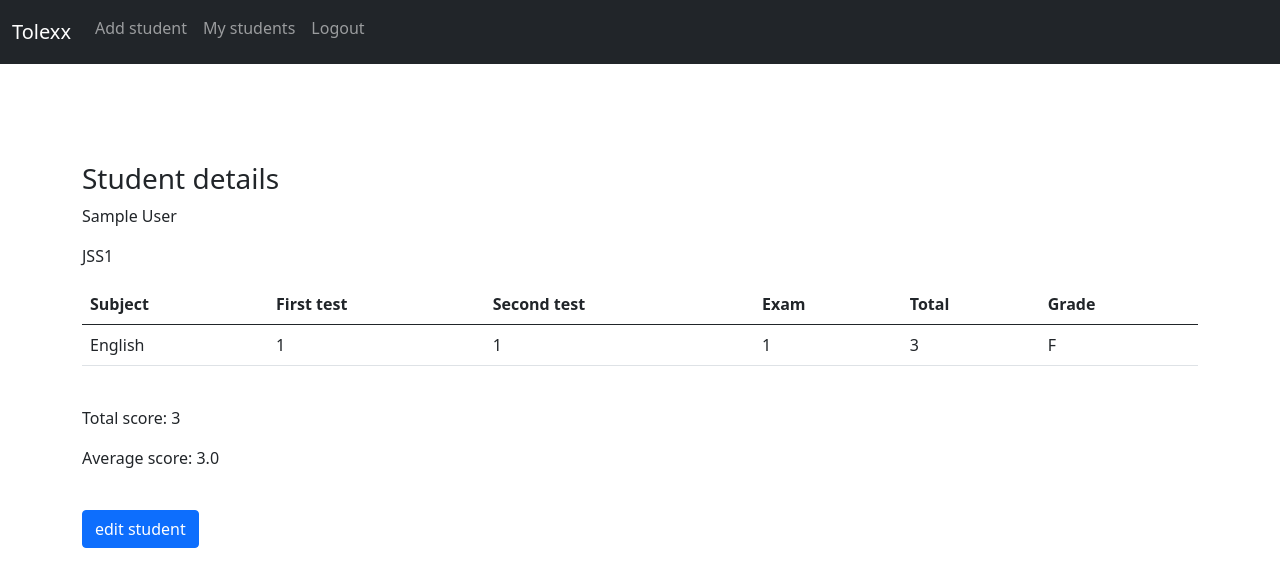
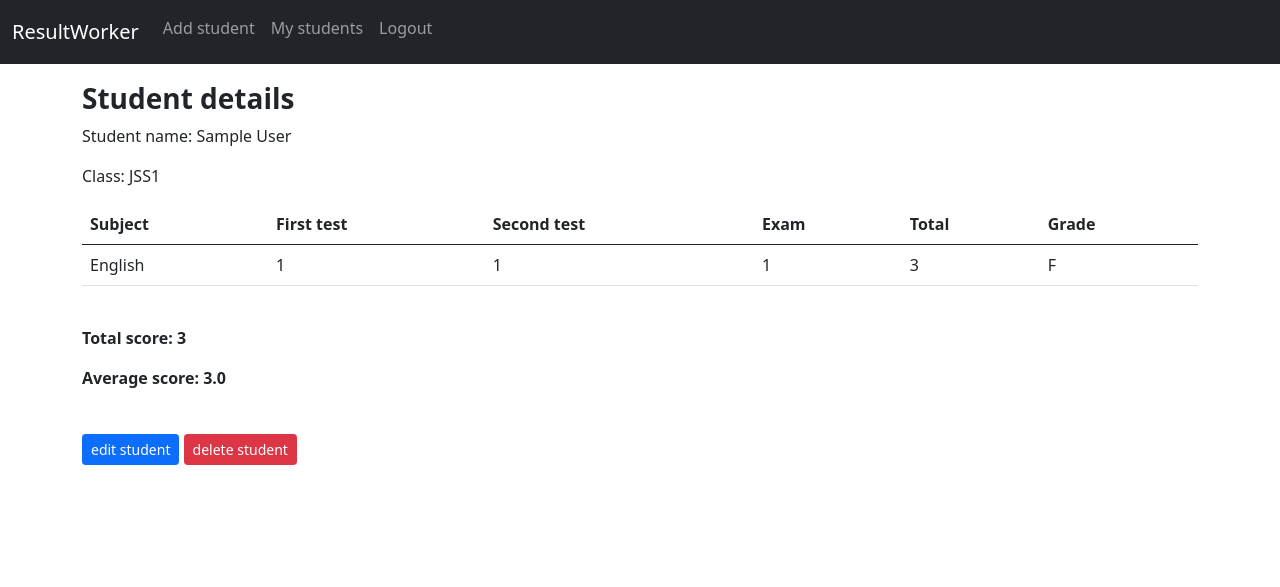
Before and after one commit to 4tolexx/resultworker, a Django app: page /student-detail/1 in a window 1280 px wide. Shown: the top 587 px of the page. Run offline with Django 3.2, Linux system fonts and the light colour scheme; a user stored in the database is signed in; tables that the repository leaves empty hold one stand-in row (values such as "Sample post"); some libraries are stand-ins or nearby versions.

Commit message:
made changes to some files

```diff
--- a/result/check/admin.py
+++ b/result/check/admin.py
@@ -3,5 +3,3 @@ from .models import Student, Score
 
 admin.site.register(Student)
 admin.site.register(Score)
-
-# Register your models here.
--- a/result/check/forms.py
+++ b/result/check/forms.py
@@ -1,6 +1,7 @@
 from django.forms import ModelForm
 from .models import Student, Score
 from django.utils.translation import gettext_lazy as _
+
 
 class StudentForm(ModelForm):
     class Meta:
@@ -8,5 +9,6 @@ class StudentForm(ModelForm):
         fields = ["name", "level",]
 
         help_texts = {
-            "name": _("enter student's full name")
+            "name": _("enter student's full name"),
+            "level": _("select student's class")
         }
--- a/result/check/templates/account/login.html
+++ b/result/check/templates/account/login.html
@@ -12,7 +12,7 @@
 <main>
   <div class="container">
     <section class="mb-4">
-          <h1>{% trans "Sign In" %}</h1>
+          <h1 class="fw-bold">{% trans "Sign In" %}</h1>
           <P>login to add students and see your list of added students</P>
           {% get_providers as socialaccount_providers %}
 
--- a/result/check/templates/account/logout.html
+++ b/result/check/templates/account/logout.html
@@ -8,7 +8,7 @@
 
 {% block content %}
 <div class="container">
-  <h1>{% trans "Sign Out" %}</h1>
+  <h1 class="fw-bold">{% trans "Sign Out" %}</h1>
 
  <p>{% trans 'Are you sure you want to sign out?' %}</p>
 
--- a/result/check/templates/account/password_change.html
+++ b/result/check/templates/account/password_change.html
@@ -8,7 +8,7 @@
 
 {% block content %}
 <div class="container" style="padding-top: 10px;">
-    <h3 class="font-weight-bold">{% trans "Change Password" %}</h3>
+    <h3 class="fw-bold">{% trans "Change Password" %}</h3>
 
     <form method="POST" action="{% url 'account_change_password' %}" class="password_change">
         {% csrf_token %}
--- a/result/check/templates/account/password_reset.html
+++ b/result/check/templates/account/password_reset.html
@@ -10,7 +10,7 @@
 {% block content %}
 
 <div class="container" style="padding-top: 10px;">
-    <h3 class="font-weight-bold">Password Reset</h1>
+    <h3 class="fw-bold">Password Reset</h1>
     {% if user.is_authenticated %}
     {% include "account/snippets/already_logged_in.html" %}
     {% endif %}
--- a/result/check/templates/account/password_reset_done.html
+++ b/result/check/templates/account/password_reset_done.html
@@ -6,7 +6,7 @@
 {% block head_title %}{% trans "Password Reset" %}{% endblock %}
 
 {% block content %}
-    <h1>{% trans "Password Reset" %}</h1>
+    <h1 class="fw-bold">{% trans "Password Reset" %}</h1>
 
     {% if user.is_authenticated %}
     {% include "account/snippets/already_logged_in.html" %}
--- a/result/check/templates/account/password_set.html
+++ b/result/check/templates/account/password_set.html
@@ -8,7 +8,7 @@
 
 {% block content %}
 <div class="container" style="padding-top: 10px;">
-    <h3 class="font-weight-bold">Set Password</h3>
+    <h3 class="fw-bold">Set Password</h3>
 
     <form method="POST" action="{% url 'account_set_password' %}" class="password_set">
         {% csrf_token %}
--- a/result/check/templates/account/signup.html
+++ b/result/check/templates/account/signup.html
@@ -11,7 +11,7 @@
 <main>
   <div class="container">
     <section class="mb-4">
-          <h4 class="font-weight-bold">{% trans "Sign Up" %}</h4>
+          <h1 class="fw-bold">{% trans "Sign Up" %}</h1>
 
           <p>{% blocktrans %}Already have an account? Then please <a href="{{ login_url }}">sign in</a>.{% endblocktrans %}</p>
 
--- a/result/check/templates/base.html
+++ b/result/check/templates/base.html
@@ -7,33 +7,7 @@
     <meta name="viewport" content="width=device-width, initial-scale=1.0">
     <link rel="stylesheet" href="{% static '/css/bootstrap.min.css' %}">
     <script src="{% static '/js/bootstrap.bundle.min.js' %}"></script>
-    <script type="text/javascript">
-       var m = document.getElementsByClassName("alert");
-
-       setTimeout(function () {
-         if (m && m.length) {
-           m[0].classList.add('hide');
-         }
-       }, 3000)
-    </script>
-    <style type="text/css">
-       .alert {
-         position: relative;
-         opacity: 1;
-         visibility: visible;
-         transform: translate(0px);
-         transition: visibility 0s, opacity 250ms transform 250ms;
-       }
-
-       .alert-hide {
-         position: relative;
-         opacity: 0;
-         visibility: hidden;
-         transform: translate(-10px);
-         transition: visibility 0s 250ms, opacity 250ms, transform 250ms;
-       }
-    </style>
-    <title>Document</title>
+    <title>resultworker</title>
 </head>
 <body>
   <div class="container">
@@ -49,7 +23,7 @@
   </div>
   <nav class="navbar navbar-expand-md navbar-dark bg-dark fixed-top" style="background-color: #e3f2fd;" aria-label="Second navbar example">
       <div class="container-fluid">
-        <a class="navbar-brand" href="{% url 'home' %}">Tolexx</a>
+        <a class="navbar-brand" href="{% url 'home' %}">ResultWorker</a>
         <button class="navbar-toggler" type="button" data-bs-toggle="collapse" data-bs-target="#navbarsExample02" aria-controls="navbarsExample02" aria-expanded="false" aria-label="Toggle navigation">
           <span class="navbar-toggler-icon"></span>
         </button>
--- a/result/check/templates/check/student_creation_form.html
+++ b/result/check/templates/check/student_creation_form.html
@@ -2,7 +2,7 @@
 {% load crispy_forms_tags %}
 
 {% block content %}
-<div class="container" style="padding-top: 70px;">
+<div class="container" style="padding-top: 10px;">
     <div class="card">
         <div class="card-header">
             Add student
@@ -11,10 +11,10 @@
             <form method="POST">
                 {% csrf_token %}
 
-                <h3 class="font-weight-bold">Student profile</h3>
+                <h3 class="fw-bold">Student profile</h3>
                    {{ student_form | crispy }}
 
-                <h3 class="font-weight-bold" style="padding-top: 10px;">Score details</h3>
+                <h3 class="fw-bold" style="padding-top: 10px;">Score details</h3>
                    {{ formset | crispy }}
 
                 <button type="submit" class="btn btn-primary" style="margin-top: 10px;">add student</button>
--- a/result/check/templates/check/student_detail.html
+++ b/result/check/templates/check/student_detail.html
@@ -1,13 +1,14 @@
 {% extends "base.html" %}
 
 {% block content %}
-<div class="container" style="padding-top: 90px;">
-    <h3 class="font-weight-bold">Student details</h3>
-    <p>{{ student.name }}</p>
-    <p>{{ student.level }}</p>
+<div class="container" style="padding-top: 10px;">
+    <h3 class="fw-bold">Student details</h3>
+    <p>Student name: {{ student.name }}</p>
+    <p>Class: {{ student.level }}</p>
 
 
     {% for score in student_scores %}
+    <div class="table-responsive">
         <table class="table">
             <thead>
                 <tr>
@@ -30,16 +31,22 @@
                 </tr>
             </tbody>
         </table>
+    </div>
     {% endfor %}
 
     <br>
 
-    <P>Total score: {{ total.total }}</P>
-    <P>Average score: {{ average.average }}</P>
+    <P class="fw-bold">Total score: {{ total.total }}</P>
+    <P class="fw-bold">Average score: {{ average.average }}</P>
     <br>
 
     {% if request.user == student.author %}
-    <a role="button" class="btn btn-primary" href="{% url 'edit-student' student.id %}">edit student</a>
+    <a class="btn btn-primary btn-sm mt-1 mb-1" href="{% url 'edit-student' student.id %}">edit student</a>
     {% endif %}
+
+    {% if request.user == student.author %}
+    <a class="btn btn-danger btn-sm mt-1 mb-1" href="{% url 'student-delete' student.id %}">delete student</a>
+    {% endif %}
+
 </div>
 {% endblock %}
--- a/result/check/urls.py
+++ b/result/check/urls.py
@@ -8,4 +8,5 @@ urlpatterns = [
     path('', views.HomePageView.as_view(), name='home'),
     path('student-list/', views.StudentListView.as_view(), name='student-list'),
     path('student-detail/<int:pk>', views.StudentDetailView.as_view(), name='student-detail'),
+    path("student-delete/<int:pk>", views.StudentDeleteView.as_view(), name="student-delete"),
 ]
--- a/result/check/views.py
+++ b/result/check/views.py
@@ -1,14 +1,15 @@
 from django.shortcuts import render
+from django.urls import reverse_lazy
 from django.contrib.auth.decorators import login_required
 from django.contrib import messages
+from django.contrib.messages.views import SuccessMessageMixin
 from django.forms import inlineformset_factory
 from django.http import HttpResponseRedirect
 from .models import Student, Score
 from .forms import StudentForm
-from django.views.generic import DetailView, ListView, TemplateView
-from django.contrib.auth.mixins import LoginRequiredMixin
+from django.views.generic import DetailView, ListView, TemplateView, DeleteView
+from django.contrib.auth.mixins import LoginRequiredMixin, UserPassesTestMixin
 from django.db.models import F, Sum, Avg
-
 
 
 class HomePageView(TemplateView):
@@ -45,7 +46,7 @@ def add_student(request):
                 created_student.save()
                 formset.save()
 
-                messages.success(request, "Student details successfully added")
+                messages.success(request, "Student's details successfully added")
                 return HttpResponseRedirect(created_student.get_absolute_url())
     else:
         student_form = StudentForm(instance=student)
@@ -79,6 +80,7 @@ def edit_student(request, id):
                 student_edit.save()
                 formset.save()
 
+                messages.success(request, "Student's details successfully updated")
                 return HttpResponseRedirect(student_edit.get_absolute_url())
 
     else:
@@ -86,6 +88,7 @@ def edit_student(request, id):
         formset = StudentFormset(instance=student)
 
     return render(request, "check/student_creation_form.html", {"student_form":student_form, "formset":formset})
+
 
 
 class StudentDetailView(DetailView):
@@ -112,7 +115,24 @@ class StudentListView(LoginRequiredMixin, ListView):
 
     def get_context_data(self, **kwargs):
         context = super().get_context_data(**kwargs)
-        context["student_scores"] = Score.objects.filter(student__id=self.kwargs.get("pk"))
-        context["total"] = Score.objects.filter(student__id=self.kwargs.get("pk")).annotate(sum_test=F("first_test") + F("second_test") + F("exam")).aggregate(total=Sum("sum_test"))
-        context["average"] = Score.objects.filter(student__id=self.kwargs.get("pk")).annotate(sum_test=F("first_test") + F("second_test") + F("exam")).aggregate(average=Avg("sum_test"))
+        context["my_student"] = Student.objects.filter(author=self.request.user).values("name","id").annotate(sum=F("score__first_test") + F("score__second_test") + F("score__exam")).values("name","id").annotate(total=Sum("sum")).order_by("-total")
         return context
+
+
+
+class StudentDeleteView(LoginRequiredMixin, SuccessMessageMixin, UserPassesTestMixin, DeleteView):
+    model = Student
+    template_name_suffix = "_confirm_delete"
+    success_url = reverse_lazy("student-list")
+    success_message = "Student successfully deleted"
+
+    def delete(self, request, *args, **kwargs):
+        obj = self.get_object()
+        messages.success(self.request, self.success_message)
+        return super(StudentDeleteView, self).delete(request, *args, **kwargs)
+
+    def test_func(self):
+        student = self.get_object()
+        if self.request.user == student.author:
+            return True
+        return False
```
Also changed, not shown: result/check/templates/check/student_confirm_delete.html (added, +17 -0 lines), result/check/templates/check/student_list.html (+11 -8 lines), result/result/settings.py (+34 -2 lines). Lines whose indentation alone changed are shown as unchanged.
